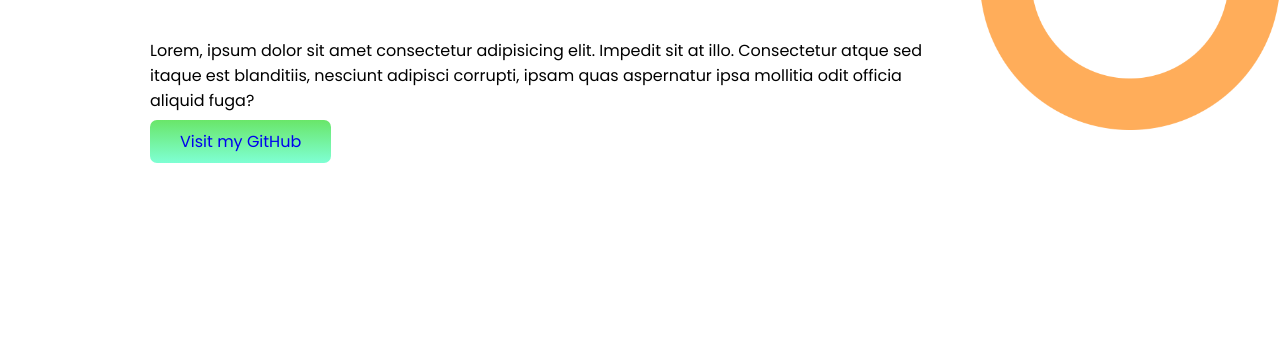
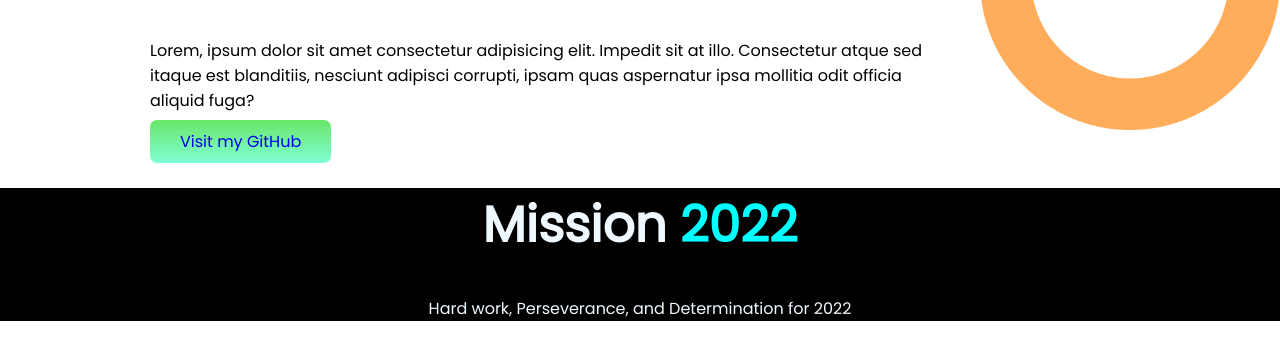
Before and after one commit to mmkabir-116/pgh-1st_assignment, a plain HTML site: page index.html in a window 1280 px wide. Shown: the part 2462-2799 px from the top of the page. Before the commit the page ends 2625 px from the top, so only its background shows below. Drawn offline with Linux system fonts and the light colour scheme.

Commit message:
footer added

```diff
--- a/index.html
+++ b/index.html
@@ -139,5 +139,9 @@
     <section class="section-5">
       <div></div>
     </section>
+    <footer>
+      <h1>Mission <span>2022</span></h1>
+      <p>Hard work, Perseverance, and Determination for 2022</p>
+    </footer>
   </body>
 </html>
--- a/style.css
+++ b/style.css
@@ -115,3 +115,16 @@ h1 {
   background-size: 300px;
   background-position: right;
 }
+footer {
+  background-color: black;
+  margin: 0;
+  padding: 0;
+}
+footer h1 {
+  text-align: center;
+  color: aliceblue;
+}
+footer p {
+  text-align: center;
+  color: aliceblue;
+}
```
